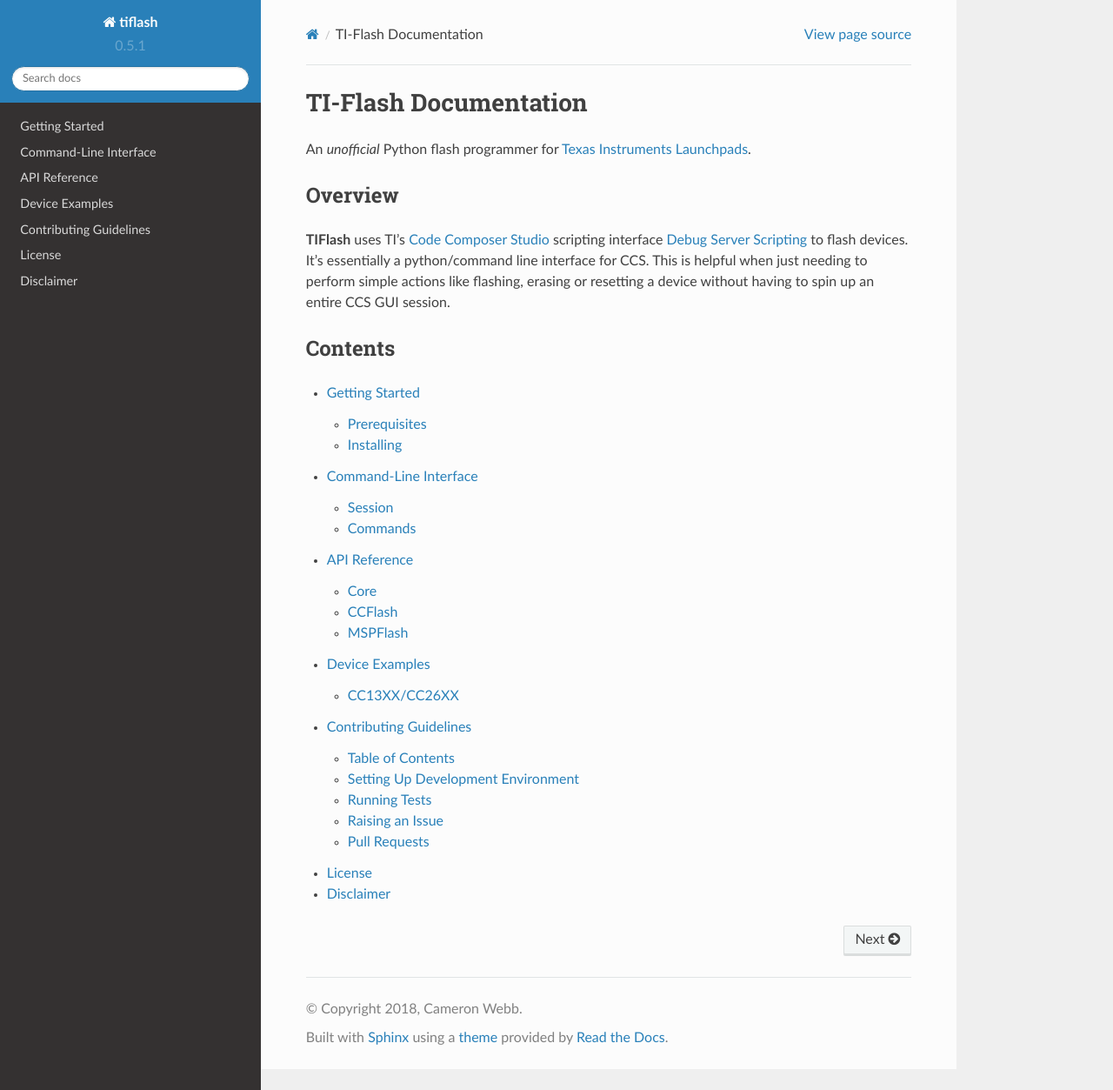
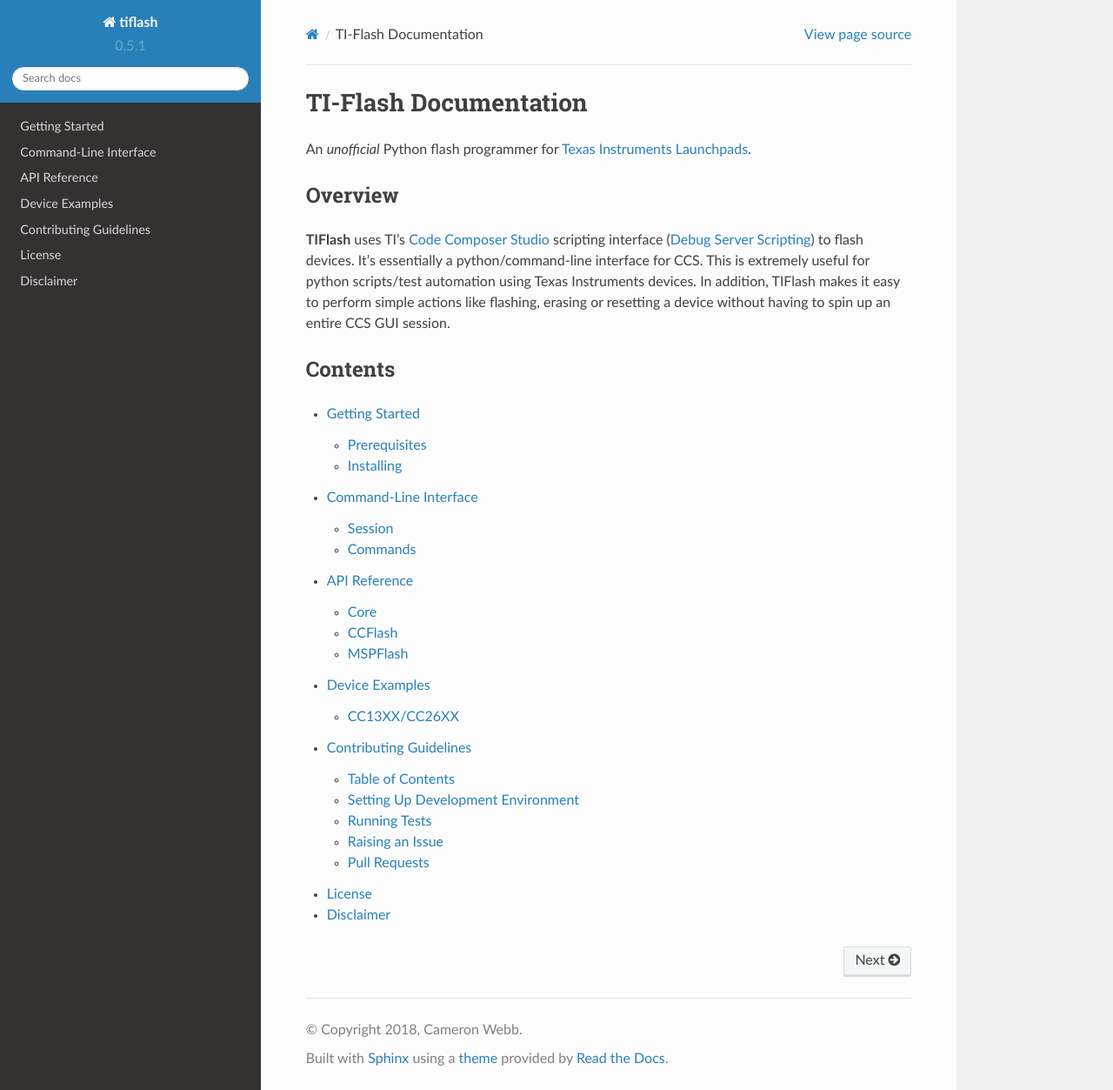
Before and after one commit to webbcam/tiflash, a Sphinx documentation site: the page built from docs/source/index.rst, in a window 1280 px wide and 1253 px high. Shown: the whole window at 87% size. Built offline with Sphinx 7.4.7 and the Read the Docs theme 2.0.0, drawn with Linux system fonts in a browser that asks for light colours.

Commit message:
cleaned up documentation

```diff
--- a/docs/source/index.rst
+++ b/docs/source/index.rst
@@ -9,12 +9,13 @@
 Overview
 --------
 
-**TIFlash** uses TI’s `Code Composer Studio`_ scripting interface `Debug Server
-Scripting`_
-to flash devices. It’s essentially a python/command line interface for
-CCS. This is helpful when just needing to perform simple actions like
-flashing, erasing or resetting a device without having to spin up an
-entire CCS GUI session.
+**TIFlash** uses TI’s `Code Composer Studio`_ scripting interface (`Debug Server
+Scripting`_)
+to flash devices. It’s essentially a python/command-line interface for
+CCS. This is extremely useful for python scripts/test automation using Texas
+Instruments devices. In addition, TIFlash makes it easy to perform simple actions
+like flashing, erasing or resetting a device without having to spin up an entire
+CCS GUI session.
 
 .. Features
 .. --------
```
